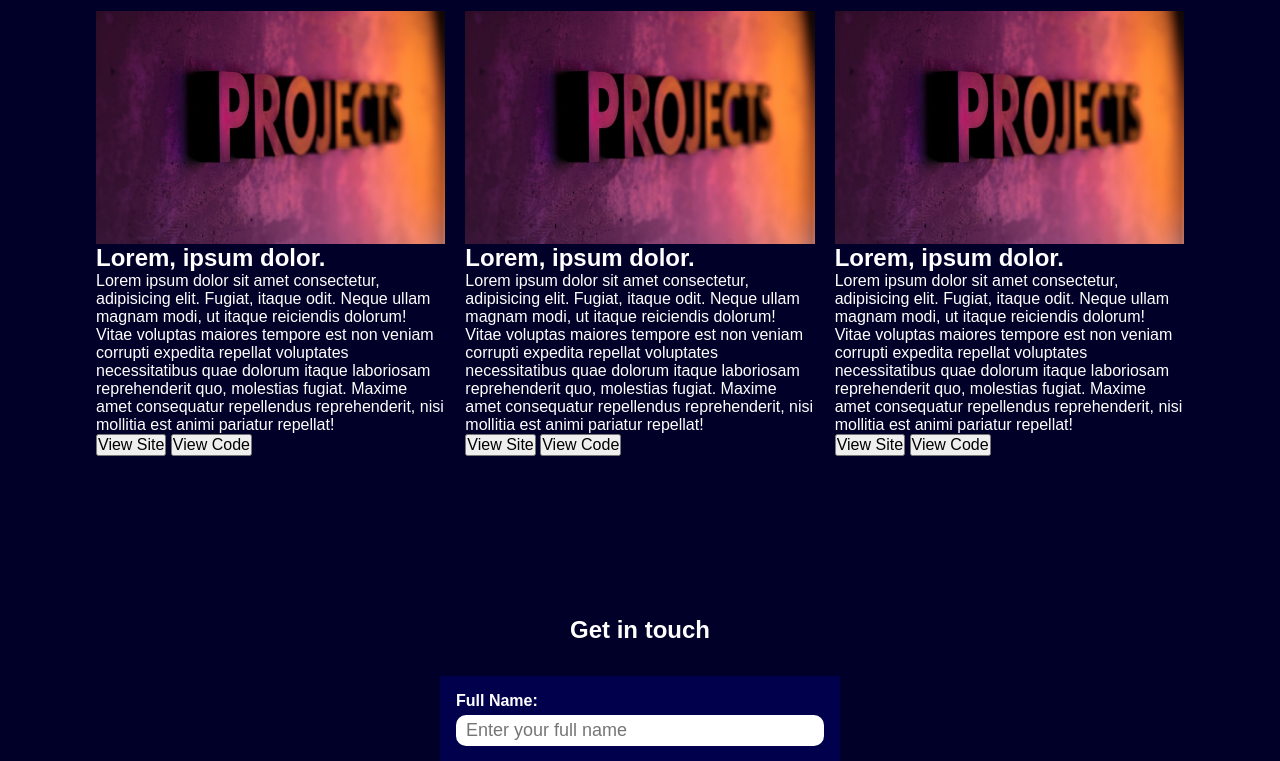
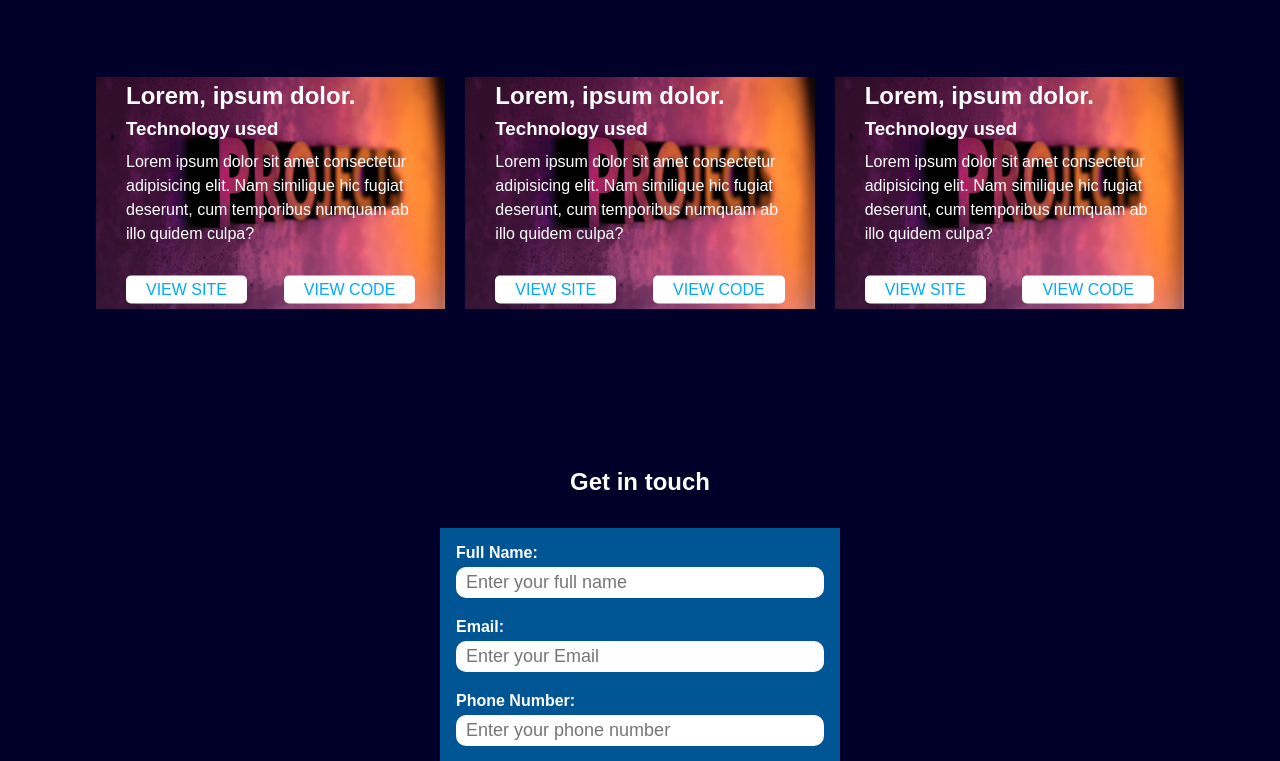
Before and after one commit to bestbrain06/personal-portfolio, a plain HTML site: page index.html in a window 1280 px wide. Shown: the part 1366-2127 px from the top of the page. Drawn offline with Linux system fonts and the light colour scheme.

Commit message:
made some changes

```diff
--- a/app/sass/components/_contact.scss
+++ b/app/sass/components/_contact.scss
@@ -7,7 +7,7 @@
   form {
     max-width: 400px;
     margin-inline: auto;
-    background-color: hsl(240, 100%, 15%);
+    background-color: var(--primary-500-a);
     padding: 1rem;
     display: flex;
     flex-direction: column;
--- a/app/sass/components/_home.scss
+++ b/app/sass/components/_home.scss
@@ -14,6 +14,7 @@
 
     width: 100vw;
     position: fixed;
+    z-index: 9999;
     top: -1rem;
     left: 0;
 
@@ -59,7 +60,7 @@
     text-align: center;
     h1 {
       span {
-        color: gold;
+        color: var(--gold);
       }
     }
   }
--- a/app/sass/components/_navbar.scss
+++ b/app/sass/components/_navbar.scss
@@ -123,6 +123,9 @@
       position: relative;
       z-index: 1;
       text-transform: uppercase;
+      transition: ease-in-out 300ms;
+
+      cursor: pointer;
 
       &::before {
         @include u.breakpoint(medium) {
--- a/app/sass/components/_projects.scss
+++ b/app/sass/components/_projects.scss
@@ -5,20 +5,85 @@
   margin-block-end: 10rem;
   display: flex;
   flex-direction: column;
+
   gap: 20px;
 
   @include u.breakpoint(medium) {
     flex-direction: row;
-    justify-content: space-between;
   }
 
   .project {
+    position: relative;
+
     &__image {
       display: flex;
       justify-content: center;
+      position: relative;
+    }
+
+    &__content {
+      position: absolute;
+      top: 50%;
+      transform: translateY(-50%);
+      left: 30px;
+      right: 30px;
 
       @include u.breakpoint(medium) {
-        justify-content: flex-start;
+        max-width: 500px;
+      }
+      h1 {
+        margin-block-end: 10px;
+      }
+      h3 {
+        margin-block-end: 10px;
+      }
+
+      .btns {
+        display: flex;
+        justify-content: space-between;
+        gap: 20px;
+        margin-block-start: 30px;
+
+        button {
+          padding: 5px 20px;
+          background-color: #ffffff;
+          color: var(--primary-500);
+          border: 0;
+          border-radius: 5px;
+          position: relative;
+          z-index: 1;
+          text-transform: uppercase;
+          transition: ease-in-out 300ms;
+
+          cursor: pointer;
+
+          &::before {
+            @include u.breakpoint(medium) {
+              content: '';
+              position: absolute;
+              top: 0;
+              left: 0;
+              right: 0;
+              bottom: 0;
+              background-color: var(--primary-500);
+              color: var(--white);
+              z-index: -1;
+
+              transform: scaleX(0);
+              transform-origin: left;
+              transition: transform 300ms ease-in-out;
+            }
+          }
+
+          &:hover {
+            @include u.breakpoint(medium) {
+              color: var(--white);
+            }
+            &::before {
+              transform: scaleX(1);
+            }
+          }
+        }
       }
     }
   }
--- a/app/sass/components/_skills.scss
+++ b/app/sass/components/_skills.scss
@@ -1,5 +1,5 @@
 .skills {
-  margin-block-end: 2rem;
+  margin-block-start: 2rem;
   h1 {
     display: flex;
     justify-content: center;
--- a/app/sass/globals/_boilerplate.scss
+++ b/app/sass/globals/_boilerplate.scss
@@ -29,15 +29,6 @@ img {
   max-width: 100%;
 }
 
-ul {
-  list-style-type: none;
-}
-
-a {
-  color: var(--white);
-  text-decoration: none;
-}
-
 input,
 textarea,
 button,
--- a/app/sass/globals/_colors.scss
+++ b/app/sass/globals/_colors.scss
@@ -1,7 +1,10 @@
 :root {
   --primary-800: hsl(240, 100%, 8%);
-  --primary-500: #0af;
+  --primary-800-a: hsl(240, 100%, 15%);
+  --primary-500: hsl(200, 100%, 50%);
   --primary-500-a: hsla(200, 100%, 50%, 0.5);
+
+  --gold: hsl(51, 100%, 50%);
 
   --white: #fff;
 }
--- a/app/sass/globals/_typography.scss
+++ b/app/sass/globals/_typography.scss
@@ -0,0 +1,18 @@
+ul {
+  list-style-type: none;
+}
+
+a {
+  color: var(--white);
+  text-decoration: none;
+}
+
+h1,
+h2,
+h3 {
+  line-height: 1.1;
+}
+
+p {
+  line-height: 1.5;
+}
--- a/index.html
+++ b/index.html
@@ -133,67 +133,61 @@
         </div>
       </section>
 
+      <h1>This are some of my projects</h1>
       <section id="projects" class="projects">
         <div class="project">
           <div class="project__image">
-            <img src="images/projectsmall.jpg" alt="" />
+            <img src="images/projectlarge.jpg" alt="" />
           </div>
           <div class="project__content">
             <h1>Lorem, ipsum dolor.</h1>
+            <h3>Technology used</h3>
             <p>
-              Lorem ipsum dolor sit amet consectetur, adipisicing elit. Fugiat,
-              itaque odit. Neque ullam magnam modi, ut itaque reiciendis
-              dolorum! Vitae voluptas maiores tempore est non veniam corrupti
-              expedita repellat voluptates necessitatibus quae dolorum itaque
-              laboriosam reprehenderit quo, molestias fugiat. Maxime amet
-              consequatur repellendus reprehenderit, nisi mollitia est animi
-              pariatur repellat!
-            </p>
-            <button>View Site</button>
-            <button>View Code</button>
-          </div>
-        </div>
-
-        <div class="project">
-          <div class="project__image">
-            <img src="images/projectsmall.jpg" alt="" />
-          </div>
-          <div class="project__content">
-            <h1>Lorem, ipsum dolor.</h1>
-            <p>
-              Lorem ipsum dolor sit amet consectetur, adipisicing elit. Fugiat,
-              itaque odit. Neque ullam magnam modi, ut itaque reiciendis
-              dolorum! Vitae voluptas maiores tempore est non veniam corrupti
-              expedita repellat voluptates necessitatibus quae dolorum itaque
-              laboriosam reprehenderit quo, molestias fugiat. Maxime amet
-              consequatur repellendus reprehenderit, nisi mollitia est animi
-              pariatur repellat!
+              Lorem ipsum dolor sit amet consectetur adipisicing elit. Nam
+              similique hic fugiat deserunt, cum temporibus numquam ab illo
+              quidem culpa?
             </p>
             <div class="btns">
-              <button>View Site</button>
-              <button>View Code</button>
+              <a href=""><button>View Site</button></a>
+              <a href=""><button>View Code</button></a>
             </div>
           </div>
         </div>
 
         <div class="project">
           <div class="project__image">
-            <img src="images/projectsmall.jpg" alt="" />
+            <img src="images/projectlarge.jpg" alt="" />
           </div>
           <div class="project__content">
             <h1>Lorem, ipsum dolor.</h1>
+            <h3>Technology used</h3>
             <p>
-              Lorem ipsum dolor sit amet consectetur, adipisicing elit. Fugiat,
-              itaque odit. Neque ullam magnam modi, ut itaque reiciendis
-              dolorum! Vitae voluptas maiores tempore est non veniam corrupti
-              expedita repellat voluptates necessitatibus quae dolorum itaque
-              laboriosam reprehenderit quo, molestias fugiat. Maxime amet
-              consequatur repellendus reprehenderit, nisi mollitia est animi
-              pariatur repellat!
+              Lorem ipsum dolor sit amet consectetur adipisicing elit. Nam
+              similique hic fugiat deserunt, cum temporibus numquam ab illo
+              quidem culpa?
             </p>
             <div class="btns">
-              <button>View Site</button>
-              <button>View Code</button>
+              <a href=""><button>View Site</button></a>
+              <a href=""><button>View Code</button></a>
+            </div>
+          </div>
+        </div>
+
+        <div class="project">
+          <div class="project__image">
+            <img src="images/projectlarge.jpg" alt="" />
+          </div>
+          <div class="project__content">
+            <h1>Lorem, ipsum dolor.</h1>
+            <h3>Technology used</h3>
+            <p>
+              Lorem ipsum dolor sit amet consectetur adipisicing elit. Nam
+              similique hic fugiat deserunt, cum temporibus numquam ab illo
+              quidem culpa?
+            </p>
+            <div class="btns">
+              <a href=""><button>View Site</button></a>
+              <a href=""><button>View Code</button></a>
             </div>
           </div>
         </div>
```
Also changed, not shown: dist/style.css, 1 other file.
